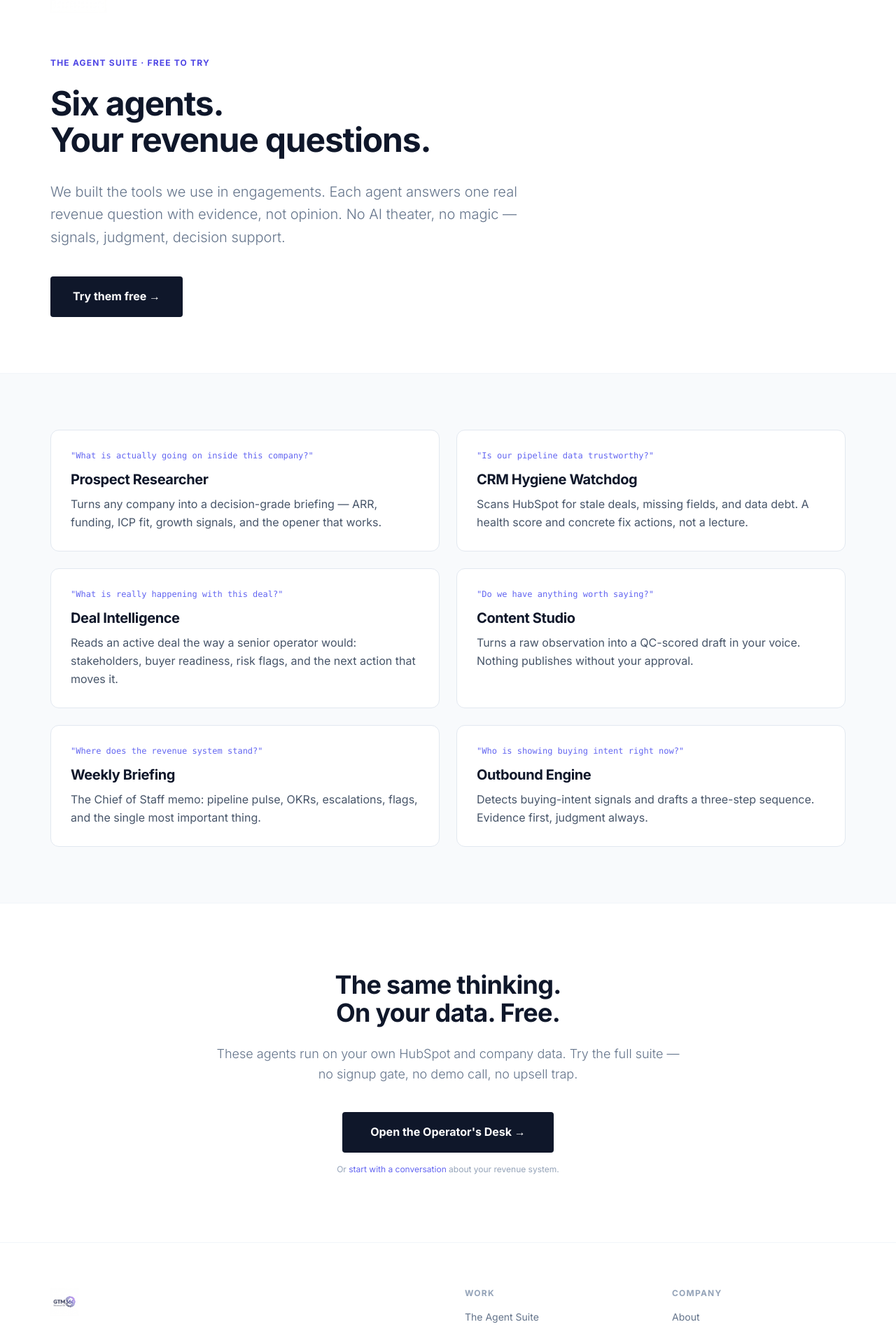
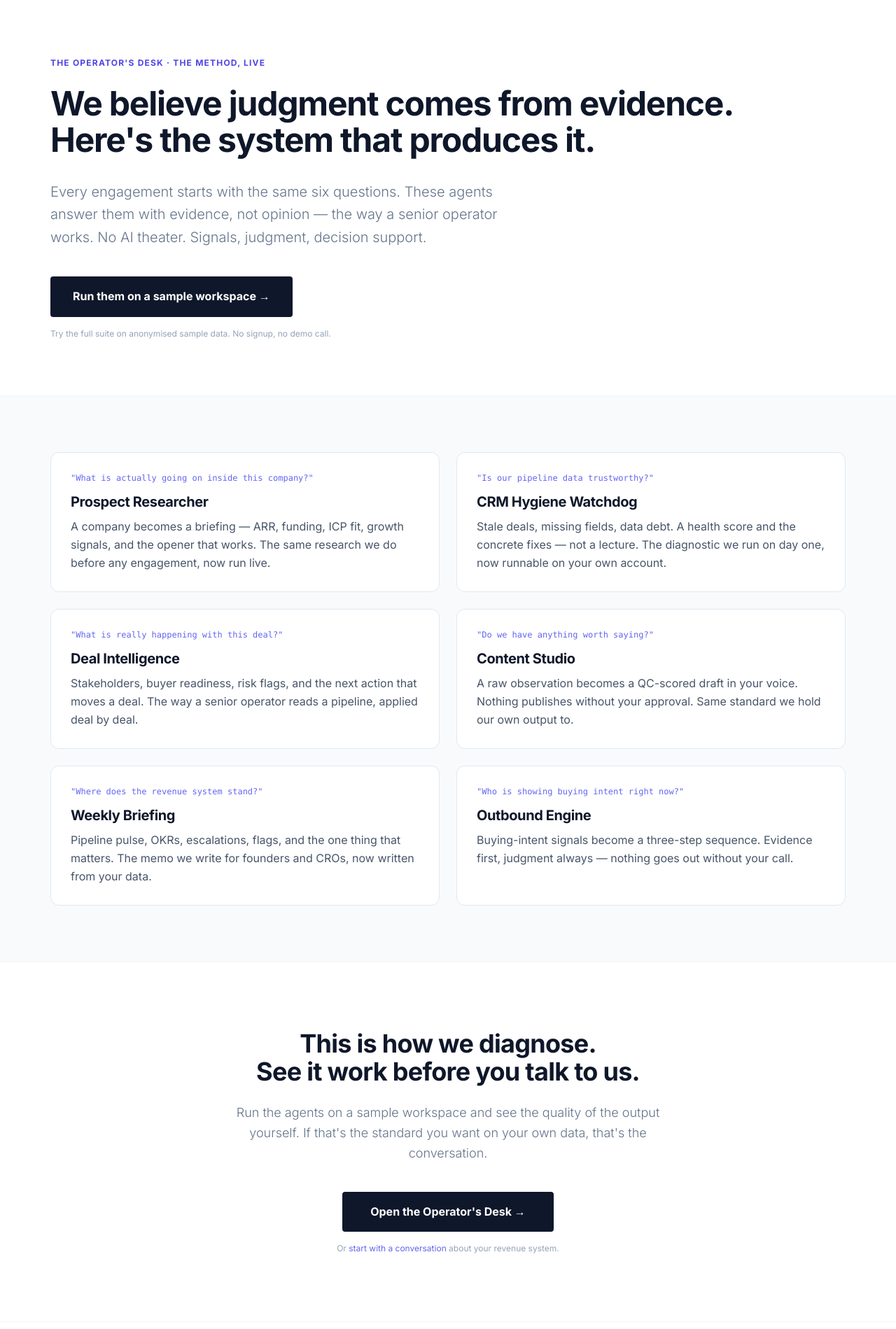
Before and after one commit to sameerjoshy/gtm-360-website, a React (Vite) app: page /agents in a window 1280 px wide. Shown: the part 62-1961 px from the top of the page at 70% size. Built offline with nearby package versions, Linux system fonts and the light colour scheme.

Commit message:
Reframe Operator's Desk as the method, not a product: question-first agent framing, specific credentials, promoted differentiator

```diff
--- a/src/components/Footer.jsx
+++ b/src/components/Footer.jsx
@@ -28,8 +28,8 @@ const Footer = () => {
                     <div>
                         <p className="text-xs font-bold text-slate-400 uppercase tracking-widest mb-4">Work</p>
                         <div className="space-y-3">
-                            <Link to="/agents" className="block text-sm text-slate-500 hover:text-slate-900 transition-colors">The Agent Suite</Link>
-                            <a href="https://hq.gtm-360.com" className="block text-sm text-slate-500 hover:text-slate-900 transition-colors">Try the Agents →</a>
+                            <Link to="/agents" className="block text-sm text-slate-500 hover:text-slate-900 transition-colors">The Operator's Desk</Link>
+                            <a href="https://hq.gtm-360.com" className="block text-sm text-slate-500 hover:text-slate-900 transition-colors">Run it on a sample workspace →</a>
                             <Link to="/start-here" className="block text-sm text-slate-500 hover:text-slate-900 transition-colors">Start Here</Link>
                             <Link to="/gtm-consulting" className="block text-sm text-slate-500 hover:text-slate-900 transition-colors">GTM Consulting</Link>
                             <Link to="/b2b-sales-consulting" className="block text-sm text-slate-500 hover:text-slate-900 transition-colors">B2B Sales Consulting</Link>
--- a/src/components/Header.jsx
+++ b/src/components/Header.jsx
@@ -4,7 +4,7 @@ import logo from '../assets/logo.png';
 import { Menu, X } from 'lucide-react';
 
 const navLinks = [
-    { to: "/agents", label: "Agents" },
+    { to: "/agents", label: "Operator's Desk" },
     { to: "/problems", label: "Problems We Solve" },
     { to: "/how-we-work", label: "How We Work" },
     { to: "/insights", label: "Insights" },
--- a/src/pages/Agents.jsx
+++ b/src/pages/Agents.jsx
@@ -4,40 +4,34 @@ import SEO from '../components/SEO';
 
 const agents = [
     {
+        question: 'What is actually going on inside this company?',
         name: 'Prospect Researcher',
-        question: 'What is actually going on inside this company?',
-        what: 'Turns any company into a decision-grade briefing — ARR, funding, ICP fit, growth signals, and the opener that works.',
-        free: true,
+        what: 'A company becomes a briefing — ARR, funding, ICP fit, growth signals, and the opener that works. The same research we do before any engagement, now run live.',
     },
     {
+        question: 'Is our pipeline data trustworthy?',
         name: 'CRM Hygiene Watchdog',
-        question: 'Is our pipeline data trustworthy?',
-        what: 'Scans HubSpot for stale deals, missing fields, and data debt. A health score and concrete fix actions, not a lecture.',
-        free: true,
+        what: 'Stale deals, missing fields, data debt. A health score and the concrete fixes — not a lecture. The diagnostic we run on day one, now runnable on your own account.',
     },
     {
+        question: 'What is really happening with this deal?',
         name: 'Deal Intelligence',
-        question: 'What is really happening with this deal?',
-        what: 'Reads an active deal the way a senior operator would: stakeholders, buyer readiness, risk flags, and the next action that moves it.',
-        free: true,
+        what: 'Stakeholders, buyer readiness, risk flags, and the next action that moves a deal. The way a senior operator reads a pipeline, applied deal by deal.',
     },
     {
+        question: 'Do we have anything worth saying?',
         name: 'Content Studio',
-        question: 'Do we have anything worth saying?',
-        what: 'Turns a raw observation into a QC-scored draft in your voice. Nothing publishes without your approval.',
-        free: true,
+        what: 'A raw observation becomes a QC-scored draft in your voice. Nothing publishes without your approval. Same standard we hold our own output to.',
     },
     {
+        question: 'Where does the revenue system stand?',
         name: 'Weekly Briefing',
-        question: 'Where does the revenue system stand?',
-        what: 'The Chief of Staff memo: pipeline pulse, OKRs, escalations, flags, and the single most important thing.',
-        free: true,
+        what: 'Pipeline pulse, OKRs, escalations, flags, and the one thing that matters. The memo we write for founders and CROs, now written from your data.',
     },
     {
+        question: 'Who is showing buying intent right now?',
         name: 'Outbound Engine',
-        question: 'Who is showing buying intent right now?',
-        what: 'Detects buying-intent signals and drafts a three-step sequence. Evidence first, judgment always.',
-        free: true,
+        what: 'Buying-intent signals become a three-step sequence. Evidence first, judgment always — nothing goes out without your call.',
     },
 ];
 
@@ -45,8 +39,8 @@ const AgentsPage = () => {
     return (
         <div className="font-sans text-slate-900 selection:bg-indigo-100 selection:text-indigo-900">
             <SEO
-                title="The Agent Suite | GTM-360"
-                description="Six revenue agents, free to try. Prospect research, CRM hygiene, deal intelligence, content, weekly briefings, and outbound — all on your own data."
+                title="The Operator's Desk | GTM-360"
+                description="The same revenue system we use in every engagement, running live on a sample workspace. Six questions. Six agents. Try the method, not a demo."
                 canonical="https://gtm-360.com/agents"
             />
             <Helmet>
@@ -54,9 +48,9 @@ const AgentsPage = () => {
                     {JSON.stringify({
                         "@context": "https://schema.org",
                         "@type": "Service",
-                        "name": "GTM-360 Agent Suite",
+                        "name": "GTM-360 Operator's Desk",
                         "provider": { "@type": "Organization", "name": "GTM-360" },
-                        "description": "Six revenue agents free to try: prospect researcher, CRM hygiene, deal intelligence, content studio, weekly briefing, outbound engine.",
+                        "description": "The revenue system GTM-360 uses in engagements, running live on a sample workspace: prospect research, CRM hygiene, deal intelligence, content, weekly briefing, and outbound.",
                     })}
                 </script>
             </Helmet>
@@ -65,24 +59,27 @@ const AgentsPage = () => {
             <section className="pt-36 pb-20 bg-white">
                 <div className="container max-w-3xl">
                     <p className="text-xs font-bold text-indigo-600 uppercase tracking-widest mb-6">
-                        The Agent Suite · Free to try
+                        The Operator's Desk · The method, live
                     </p>
                     <h1 className="text-5xl font-bold tracking-tight mb-8 text-slate-900 leading-[1.08]">
-                        Six agents.
+                        We believe judgment comes from evidence.
                         <br />
-                        Your revenue questions.
+                        Here's the system that produces it.
                     </h1>
                     <p className="text-xl text-slate-500 mb-10 max-w-2xl font-light leading-relaxed">
-                        We built the tools we use in engagements. Each agent answers one real
-                        revenue question with evidence, not opinion. No AI theater, no magic —
-                        signals, judgment, decision support.
+                        Every engagement starts with the same six questions. These agents answer
+                        them with evidence, not opinion — the way a senior operator works. No AI
+                        theater. Signals, judgment, decision support.
                     </p>
                     <a
                         href="https://hq.gtm-360.com"
                         className="inline-flex items-center justify-center bg-slate-900 text-white px-8 py-4 rounded font-bold hover:bg-slate-700 transition-all"
                     >
-                        Try them free →
+                        Run them on a sample workspace →
                     </a>
+                    <p className="mt-4 text-xs text-slate-400">
+                        Try the full suite on anonymised sample data. No signup, no demo call.
+                    </p>
                 </div>
             </section>
 
@@ -105,13 +102,14 @@ const AgentsPage = () => {
             <section className="py-24 bg-white">
                 <div className="container max-w-3xl text-center">
                     <h2 className="text-3xl md:text-4xl font-bold text-slate-900 mb-6 leading-tight">
-                        The same thinking.
+                        This is how we diagnose.
                         <br />
-                        On your data. Free.
+                        See it work before you talk to us.
                     </h2>
                     <p className="text-lg text-slate-500 mb-10 max-w-2xl mx-auto font-light leading-relaxed">
-                        These agents run on your own HubSpot and company data. Try the full suite —
-                        no signup gate, no demo call, no upsell trap.
+                        Run the agents on a sample workspace and see the quality of the output
+                        yourself. If that's the standard you want on your own data, that's the
+                        conversation.
                     </p>
                     <a
                         href="https://hq.gtm-360.com"
--- a/src/pages/Home.jsx
+++ b/src/pages/Home.jsx
@@ -64,7 +64,15 @@ const Home = () => {
                             See how we think →
                         </Link>
                     </div>
-                    <p className="text-xs text-slate-400">20+ years in B2B GTM · Former AWS &amp; Dell · Sameer's background is verifiable on <a href="https://www.linkedin.com/in/sameer-joshi1/" target="_blank" rel="noopener noreferrer" className="text-indigo-500 hover:underline">LinkedIn</a> · Goes directly to a partner — not a CRM queue.</p>
+                    <div className="border border-slate-200 rounded-lg p-5 mb-4 bg-slate-50">
+                        <p className="text-sm font-semibold text-slate-800">
+                            You talk to the person who does the work — not a sales rep, not a CRM queue.
+                        </p>
+                        <p className="text-xs text-slate-500 mt-1">
+                            Operator-led practice. Ran GTM at AWS and Dell. Series A–C, B2B SaaS &amp; technology.
+                        </p>
+                    </div>
+                    <p className="text-xs text-slate-400">Sameer's background is verifiable on <a href="https://www.linkedin.com/in/sameer-joshi1/" target="_blank" rel="noopener noreferrer" className="text-indigo-500 hover:underline">LinkedIn</a>.</p>
                 </div>
             </section>
 
@@ -161,35 +169,36 @@ const Home = () => {
             <section className="py-24 bg-white">
                 <div className="container max-w-5xl">
                     <div className="max-w-xl mb-14">
-                        <p className="text-xs font-bold text-indigo-600 uppercase tracking-widest mb-4">The Agent Suite · Free to try</p>
+                        <p className="text-xs font-bold text-indigo-600 uppercase tracking-widest mb-4">The Operator's Desk · The method, live</p>
                         <h2 className="text-3xl font-bold text-slate-900 mb-4">
-                            The same thinking we use in engagements. On your data.
+                            The questions we ask before we touch anything.
                         </h2>
                         <p className="text-slate-500 font-light">
-                            Six revenue agents answer the questions your team is already asking — with evidence, not opinion. No signup gate. No demo call.
+                            Six questions. Six answers, with evidence. This is how we diagnose a
+                            revenue system — you can run it yourself on a sample workspace.
                         </p>
                     </div>
                     <div className="grid grid-cols-1 md:grid-cols-3 gap-6">
                         {[
-                            ["Prospect Researcher", "A company becomes a briefing: ARR, ICP fit, funding, signals, and the opener that works."],
-                            ["CRM Hygiene Watchdog", "Stale deals, missing fields, data debt. A health score and the fixes — not a lecture."],
-                            ["Deal Intelligence", "Stakeholders, buyer readiness, risk flags, and the next action that moves a deal."],
-                            ["Content Studio", "Raw observation to a QC-scored draft in your voice. Nothing publishes without your call."],
-                            ["Weekly Briefing", "Pipeline pulse, OKRs, flags, and the one thing that matters — every week."],
-                            ["Outbound Engine", "Buying-intent signals become a three-step sequence. Evidence first, always."],
-                        ].map(([name, desc], i) => (
+                            ["Which companies are worth pursuing?", "Prospect Researcher — ARR, ICP fit, funding, signals, and the opener that works."],
+                            ["Is our pipeline data trustworthy?", "CRM Hygiene — stale deals, missing fields, and the fixes. A score, not a lecture."],
+                            ["What's really happening with this deal?", "Deal Intelligence — stakeholders, readiness, risk, and the next move."],
+                            ["Do we have anything worth saying?", "Content Studio — raw observation to a QC-scored draft in your voice."],
+                            ["Where does the system stand?", "Weekly Briefing — pipeline pulse, OKRs, flags, and the one thing that matters."],
+                            ["Who's showing buying intent right now?", "Outbound Engine — signals become a three-step sequence. Evidence first."],
+                        ].map(([question, answer], i) => (
                             <div key={i} className="border border-slate-200 rounded-xl p-7 hover:border-indigo-200 hover:shadow-sm transition-all">
-                                <h3 className="text-lg font-bold text-slate-900 mb-2">{name}</h3>
-                                <p className="text-sm text-slate-500 leading-relaxed">{desc}</p>
+                                <p className="text-xs font-mono text-indigo-500 mb-2">"{question}"</p>
+                                <p className="text-sm text-slate-500 leading-relaxed">{answer}</p>
                             </div>
                         ))}
                     </div>
                     <div className="mt-12 flex flex-col sm:flex-row items-start gap-4">
                         <a href="https://hq.gtm-360.com" className="inline-flex items-center justify-center bg-slate-900 text-white px-8 py-4 rounded font-bold hover:bg-slate-700 transition-all">
-                            Try them free →
+                            Run them on a sample workspace →
                         </a>
                         <Link to="/agents" className="inline-flex items-center justify-center border border-slate-200 text-slate-600 px-8 py-4 rounded font-medium hover:bg-slate-50 transition-all">
-                            See how each agent works
+                            See the six questions
                         </Link>
                     </div>
                 </div>
```
